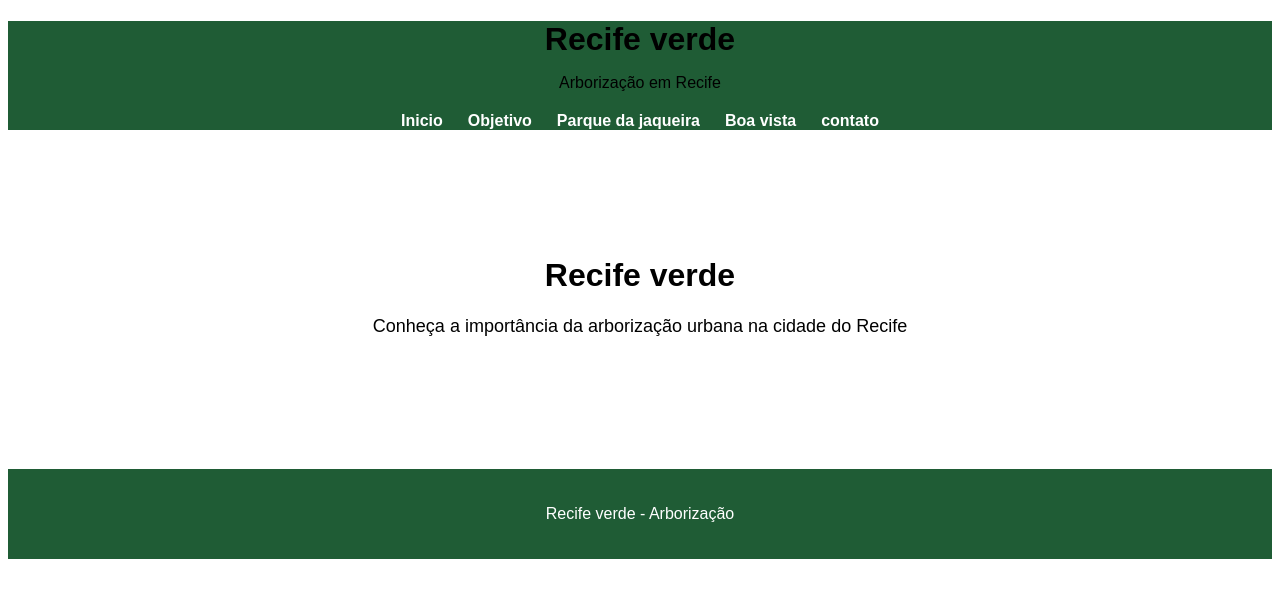
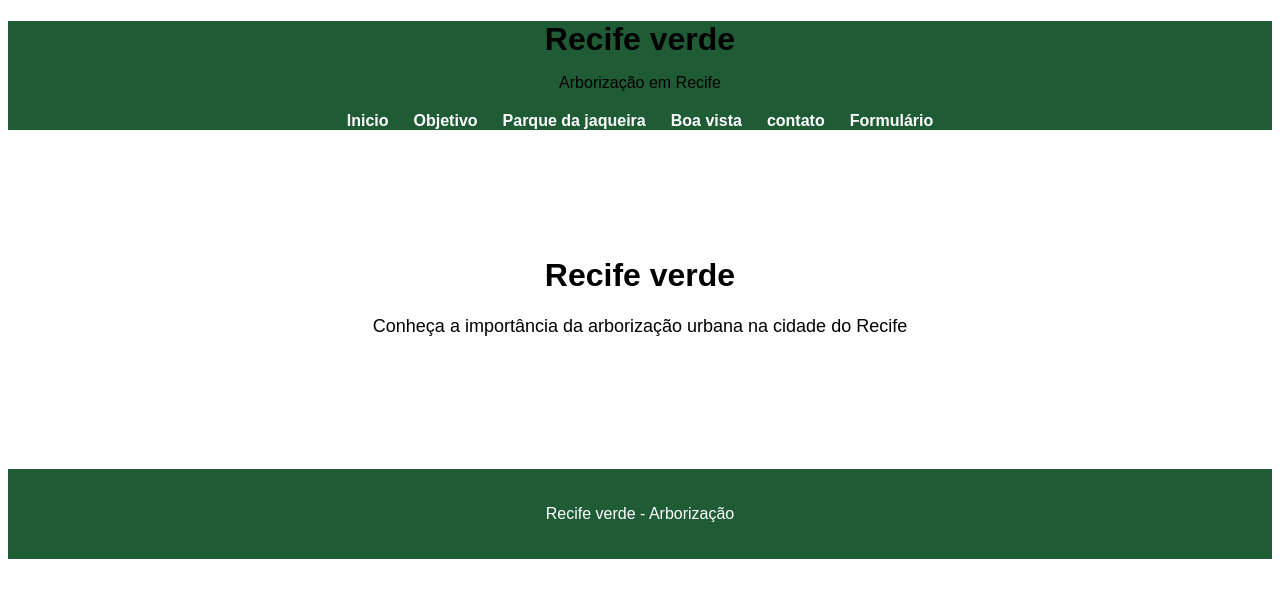
Before and after one commit to pedrohenrique1202s-hub/Meuprojeto, a plain HTML site: page index.html in a window 1280 px wide. Drawn offline with Linux system fonts and the light colour scheme.

Commit message:
Add files via upload

```diff
--- a/index.html
+++ b/index.html
@@ -17,6 +17,7 @@
          <a href="jaqueira">Parque da jaqueira </a>
          <a href="boa vitsa.html">Boa vista</a>
          <a href="contato.html">contato</a>
+         <a href="formulário.html">Formulário</a>
     </nav>
 </header>
 <main>
```
